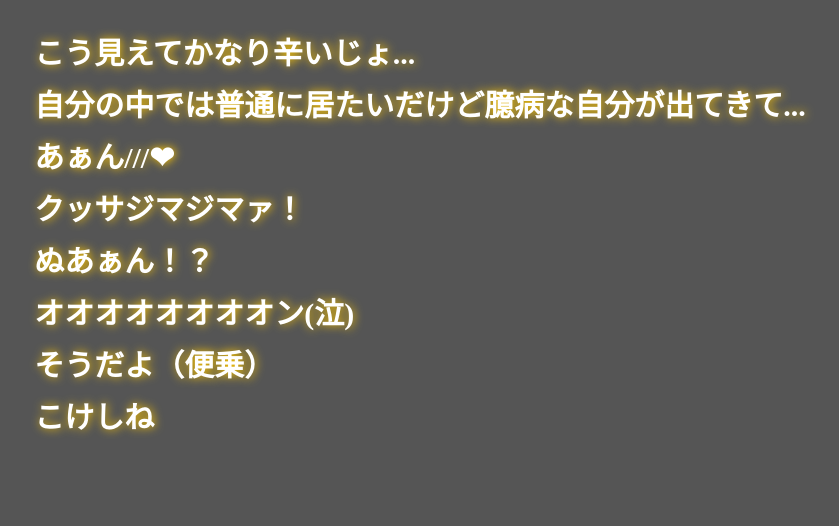
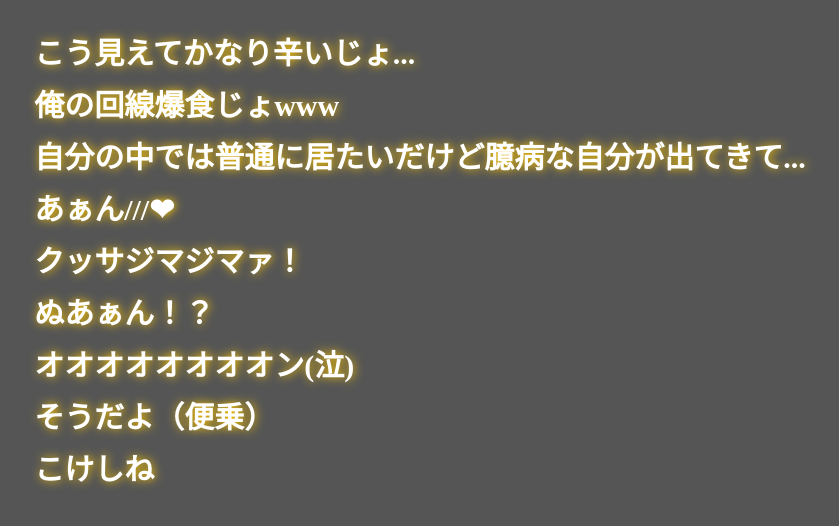
Before and after one commit to foryzen/info, a plain HTML site: page k9/index.html in a window 1280 px wide. Shown: the whole page, without its empty margins (220-1059 px from the left). Drawn offline with Linux system fonts and the light colour scheme.

Commit message:
Update index.html

```diff
--- a/k9/index.html
+++ b/k9/index.html
@@ -15,6 +15,7 @@
     <div>
         <h1></h1>
         <h2>こう見えてかなり辛いじょ...</h2>
+        <h2>俺の回線爆食じょwww</h2>
         <h2>自分の中では普通に居たいだけど臆病な自分が出てきて...</h2>
         <h2>あぁん///❤</h2>
         <h2>クッサジマジマァ！</h2>
```
